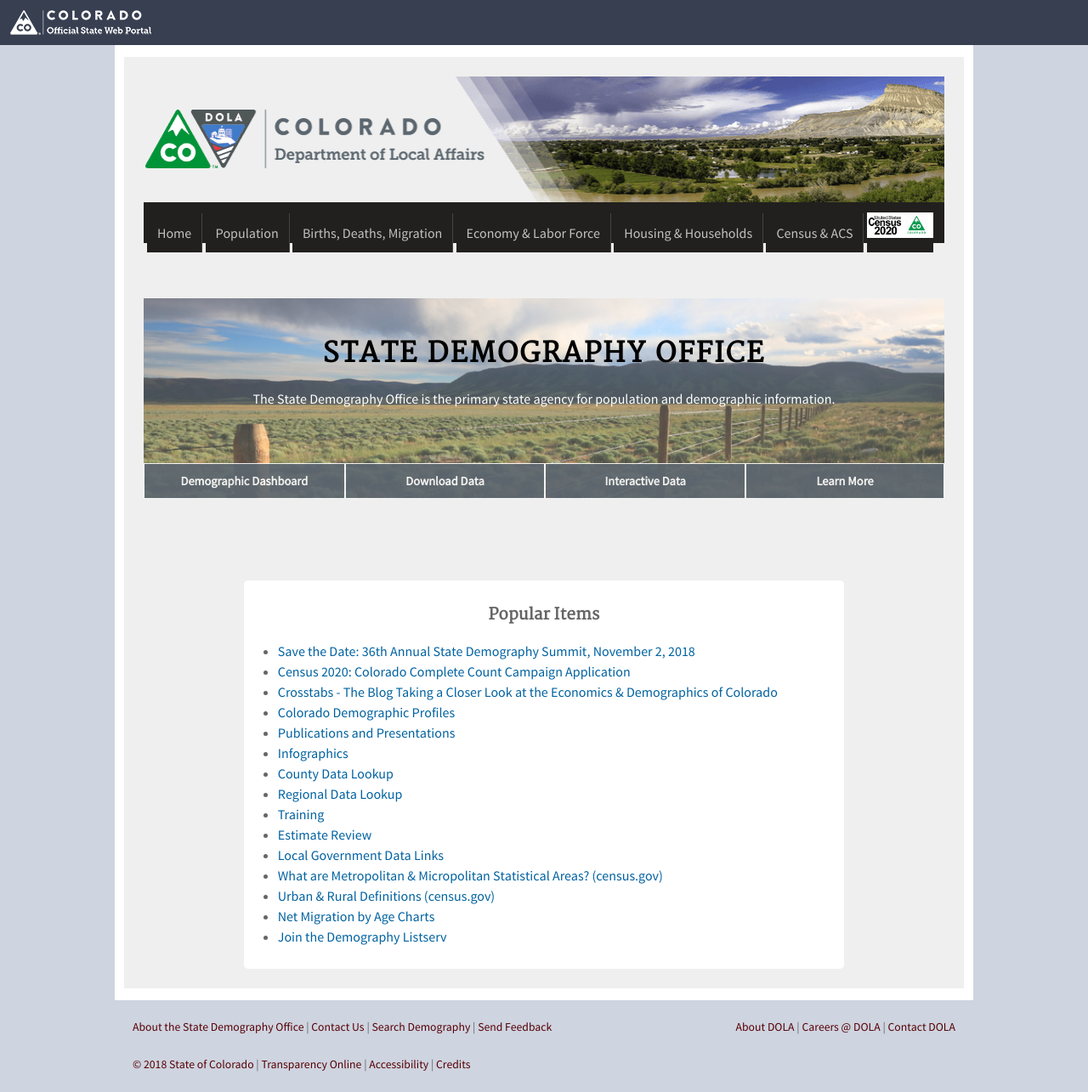
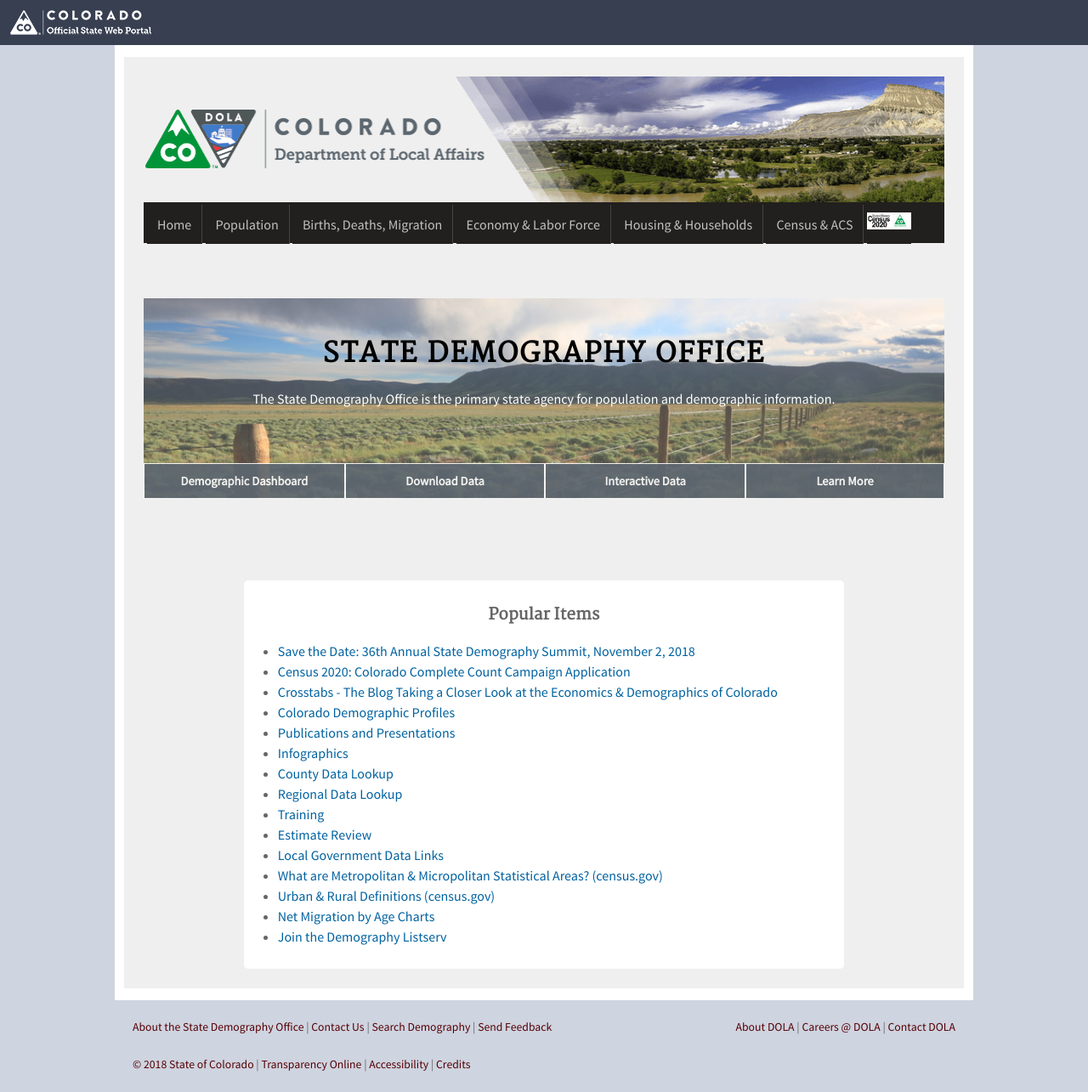
Before and after one commit to TBleess/Website_New, a Jekyll site: the page built from pages/0_Homepage_and_Footer_Links/index.md, in a window 1280 px wide. Shown: the whole page at 85% size. Built offline with Jekyll 4.4.1, drawn with Linux system fonts in a browser that asks for light colours.

Commit message:
Update _header.html

```diff
--- a/_includes/_header.html
+++ b/_includes/_header.html
@@ -28,7 +28,7 @@
                             <li class="padding-normal">
                                 <a href="/census-acs/">Census &amp; ACS</a></li>
                             <li class="padding_normal">
-                              <a href="/census-acs/2020-census-information/#census-information-2020"><img src="/images/CO2020.jpg" height=30px></a>
+                              <a href="/census-acs/2020-census-information/#census-information-2020"><img src="/images/CO2020.jpg" height=20px></a>
                             </li>
                         </ul>
                     </nav>
```
